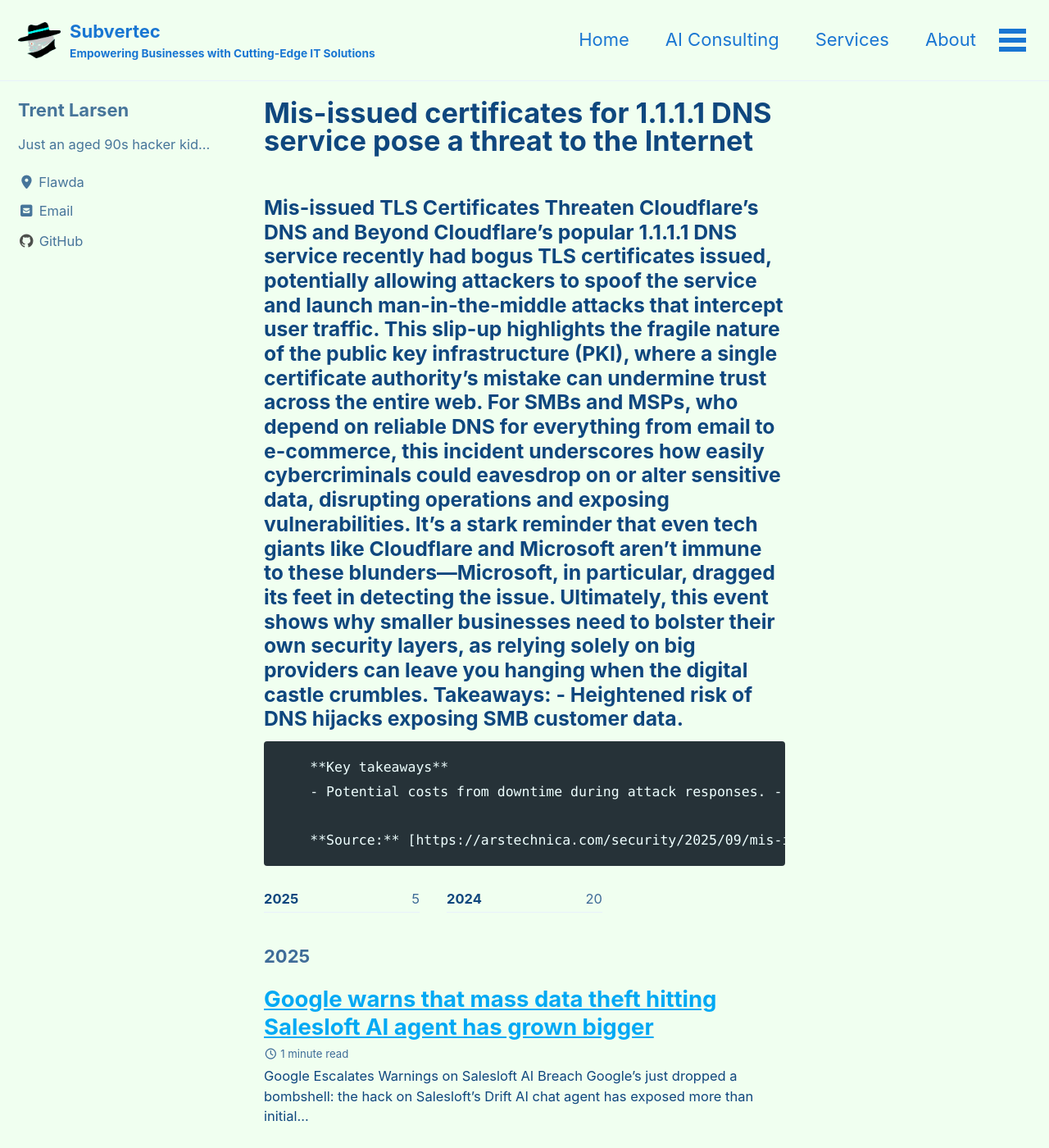
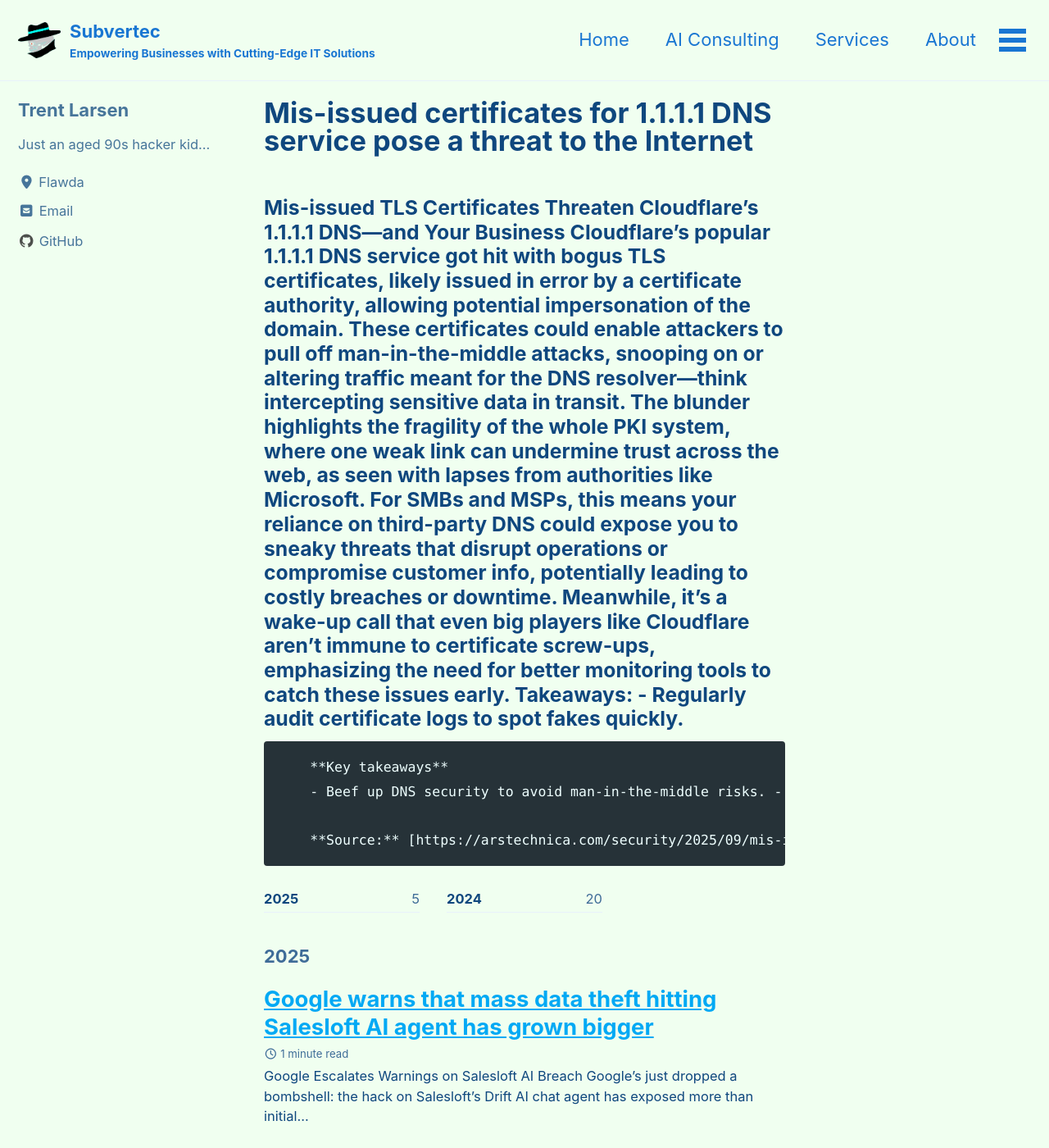
Before and after one commit to subv3rsiv3/website, a Jekyll site: the page built from _posts/2025-09-18-mis-issued-certificates-for-1111-dns-service-pose-a-threat-to-the-internet.md, in a window 1280 px wide and 1400 px high. Shown: the whole window at 82% size. Built offline with Jekyll 4.4.1, drawn with Linux system fonts in a browser that asks for light colours; cached includes are drawn as plain includes; some of the changed text lies outside the part shown.

Commit message:
Publish: Mis-issued certificates for 1.1.1.1 DNS service pose a threat to the Internet

```diff
--- a/_posts/2025-09-18-mis-issued-certificates-for-1111-dns-service-pose-a-threat-to-the-internet.md
+++ b/_posts/2025-09-18-mis-issued-certificates-for-1111-dns-service-pose-a-threat-to-the-internet.md
@@ -1,26 +1,26 @@
 ---
 layout: posts
 title: Mis-issued certificates for 1.1.1.1 DNS service pose a threat to the Internet
-date: '2025-09-18 11:00:37 '
-excerpt: '### Mis-issued TLS Certificates Threaten Cloudflare''s DNS and Beyond Cloudflare''s popular 1.1.1.1 DNS service recently had bogus TLS certificates issued, potentially allowing attackers to spoof the service and launch man-in-the-middle attac'
+date: '2025-09-18 07:08:20 '
+excerpt: '### Mis-issued TLS Certificates Threaten Cloudflare''s 1.1.1.1 DNS—and Your Business Cloudflare''s popular 1.1.1.1 DNS service got hit with bogus TLS certificates, likely issued in error by a certificate authority, allowing potential imperson'
 seo_title: Mis-issued certificates for 1.1.1.1 DNS service pose a threat to the Internet
-seo_description: '### Mis-issued TLS Certificates Threaten Cloudflare''s DNS and Beyond Cloudflare''s popular 1.1.1.1 DNS service recently had bogus TLS certificates issued, p'
+seo_description: '### Mis-issued TLS Certificates Threaten Cloudflare''s 1.1.1.1 DNS—and Your Business Cloudflare''s popular 1.1.1.1 DNS service got hit with bogus TLS certifi'
 categories:
+- Security
 - Networking
 - AI_Automation
-- Backup_DR
 tags:
+- Security
 - Networking
 - AI_Automation
-- Backup_DR
 permalink: /blog/mis-issued-certificates-for-1111-dns-service-pose-a-threat-to-the-internet/
 ---
 
-### Mis-issued TLS Certificates Threaten Cloudflare's DNS and Beyond Cloudflare's popular 1.1.1.1 DNS service recently had bogus TLS certificates issued, potentially allowing attackers to spoof the service and launch man-in-the-middle attacks that intercept user traffic. This slip-up highlights the fragile nature of the public key infrastructure (PKI), where a single certificate authority's mistake can undermine trust across the entire web. For SMBs and MSPs, who depend on reliable DNS for everything from email to e-commerce, this incident underscores how easily cybercriminals could eavesdrop on or alter sensitive data, disrupting operations and exposing vulnerabilities. It's a stark reminder that even tech giants like Cloudflare and Microsoft aren't immune to these blunders—Microsoft, in particular, dragged its feet in detecting the issue. Ultimately, this event shows why smaller businesses need to bolster their own security layers, as relying solely on big providers can leave you hanging when the digital castle crumbles. Takeaways: - Heightened risk of DNS hijacks exposing SMB customer data.
+### Mis-issued TLS Certificates Threaten Cloudflare's 1.1.1.1 DNS—and Your Business Cloudflare's popular 1.1.1.1 DNS service got hit with bogus TLS certificates, likely issued in error by a certificate authority, allowing potential impersonation of the domain. These certificates could enable attackers to pull off man-in-the-middle attacks, snooping on or altering traffic meant for the DNS resolver—think intercepting sensitive data in transit. The blunder highlights the fragility of the whole PKI system, where one weak link can undermine trust across the web, as seen with lapses from authorities like Microsoft. For SMBs and MSPs, this means your reliance on third-party DNS could expose you to sneaky threats that disrupt operations or compromise customer info, potentially leading to costly breaches or downtime. Meanwhile, it's a wake-up call that even big players like Cloudflare aren't immune to certificate screw-ups, emphasizing the need for better monitoring tools to catch these issues early. Takeaways: - Regularly audit certificate logs to spot fakes quickly.
 
         **Key takeaways**
-        - Potential costs from downtime during attack responses.
-- Regularly audit certificate transparency logs for threats.
-- Implement extra verification for critical DNS services.
+        - Beef up DNS security to avoid man-in-the-middle risks.
+- Budget for potential breach costs from third-party failures.
+- Train teams on PKI basics to handle emerging threats.
 
         **Source:** [https://arstechnica.com/security/2025/09/mis-issued-certificates-for-1-1-1-1-dns-service-pose-a-threat-to-the-internet/](https://arstechnica.com/security/2025/09/mis-issued-certificates-for-1-1-1-1-dns-service-pose-a-threat-to-the-internet/)
```
